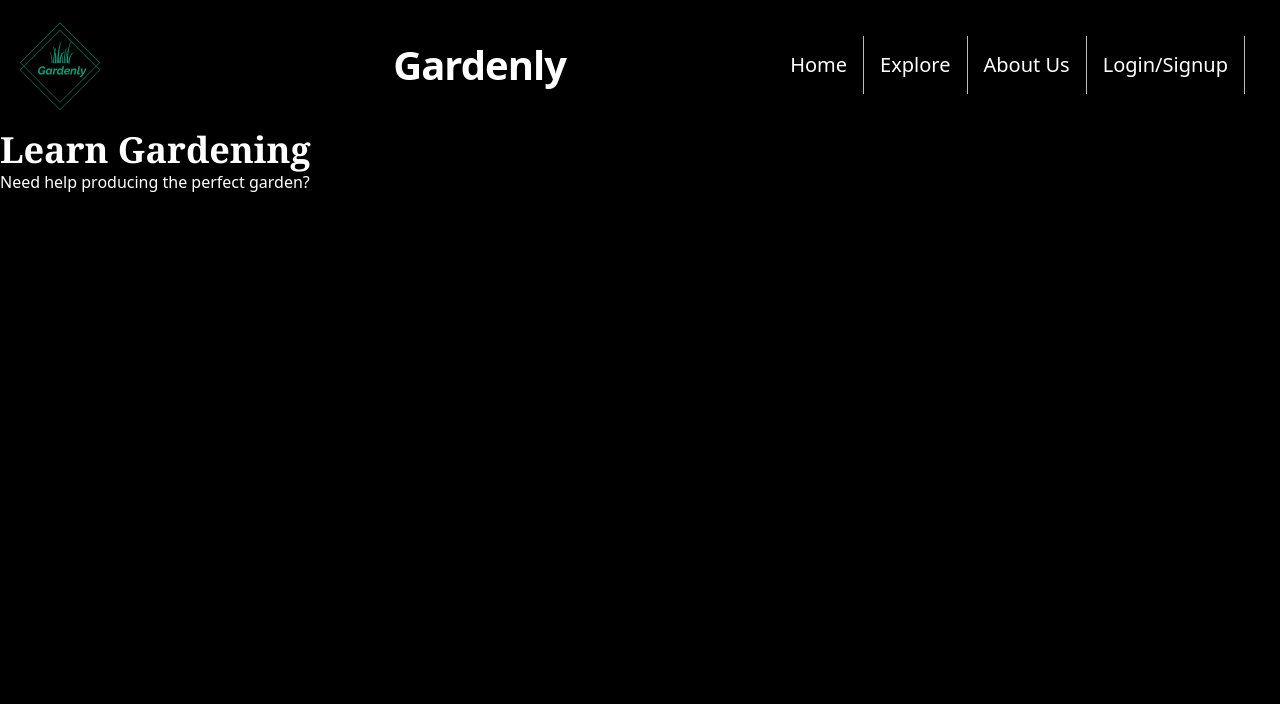
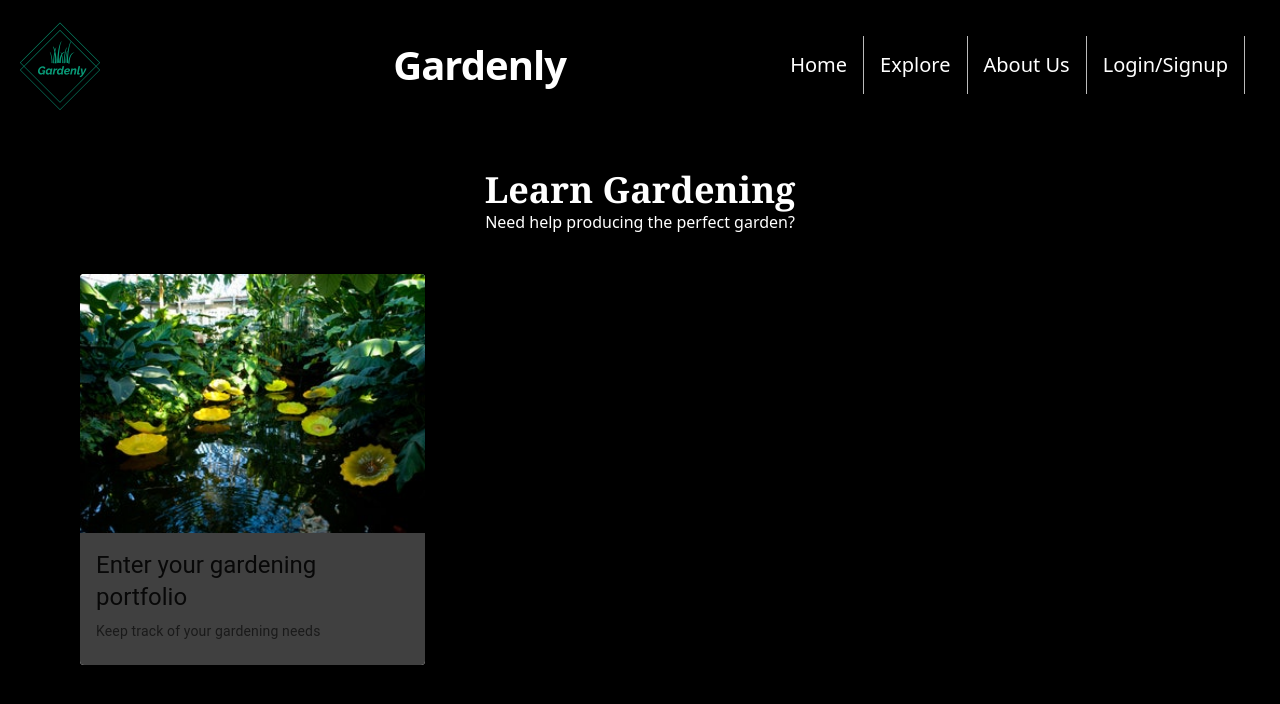
Before and after one commit to Neev1108/Gardenly, a Next.js app: page / in a window 1280 px wide. Shown: the top 704 px of the page. Built offline with nearby package versions, Linux system fonts and the light colour scheme.

Commit message:
some front end work

```diff
--- /dev/null
+++ b/components/HomeCard.js
@@ -0,0 +1,33 @@
+import Card from "@mui/material/Card";
+import CardHeader from "@mui/material/CardHeader";
+import CardMedia from "@mui/material/CardMedia";
+import CardContent from "@mui/material/CardContent";
+import CardActions from "@mui/material/CardActions";
+import Collapse from "@mui/material/Collapse";
+import { maxWidth } from "@mui/system";
+import { Typography } from "@mui/material";
+
+const HomeCard = (props) => {
+  return (
+    <div>
+      <Card sx={{ maxWidth: 345 }}>
+        <CardMedia
+          component="img"
+          height="140"
+          image="images/garden.jpeg"
+          alt="Garden_picture"
+        />
+        <CardContent className="bg-neutral-700">
+        <Typography gutterBottom variant="h5" component="div">
+          Enter your gardening portfolio
+        </Typography>
+        <Typography variant="body2" color="text.secondary">
+          Keep track of your gardening needs
+        </Typography>
+      </CardContent>
+      </Card>
+    </div>
+  );
+};
+
+export default HomeCard;
--- a/pages/index.tsx
+++ b/pages/index.tsx
@@ -1,15 +1,25 @@
 import Layout from "../components/Layout";
-
+import HomeCard from "../components/HomeCard"
 export default function Home() {
   return (
     <>
       <Layout>
-        <div className="flex flex-col w-screen h-screen">
-          <div className="text-white font-serif font-semibold text-4xl p-auto justify-center"> Learn Gardening </div>
-          <div className="text-white bold font-sans pb-10 text-base p-auto justify-center">
-            {" "}
-            Need help producing the perfect garden? {" "}
+        <div id="home_content"className="flex flex-col w-screen h-screen">
+          <div id="garden_text" className="mt-10 w-screen h-30 flex flex-col">
+            <div className="text-white font-serif font-semibold text-4xl justify-center m-auto">
+              {" "}
+              Learn Gardening{" "}
+            </div>
+            <div className="text-white bold font-sans pb-10 text-base p-auto justify-center m-auto">
+              {" "}
+              Need help producing the perfect garden?{" "}
+            </div>
           </div>
+
+        <div className="w-screen h-80 flex ml-20 mr-20">
+          <HomeCard>  </HomeCard>
+        </div>
+
         </div>
       </Layout>
     </>
```
